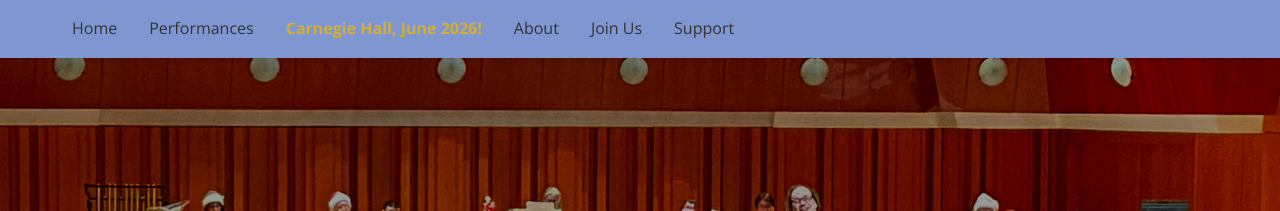
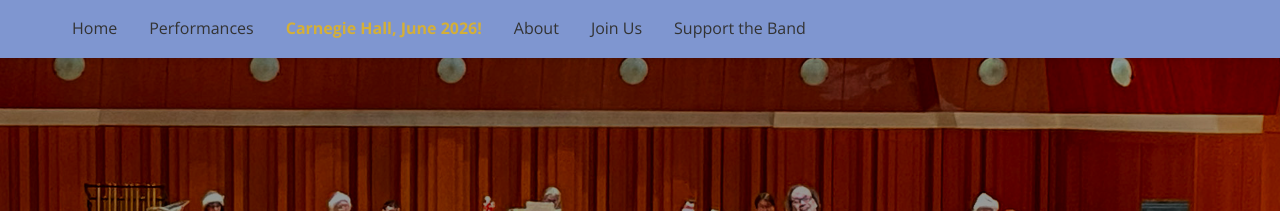
Before and after one commit to webmasterCCB/CCBwebsite, a Jekyll site: the page built from index.html, in a window 1280 px wide. Shown: the top 211 px of the page. Built offline with Jekyll 4.4.1, drawn with Linux system fonts in a browser that asks for light colours.

Commit message:
Update header.html

```diff
--- a/_includes/header.html
+++ b/_includes/header.html
@@ -14,7 +14,7 @@
         <li><a href="{{ '/carnegie-hall' | relative_url }}" style="color: #d4af37; font-weight: bold;">Carnegie Hall, June 2026!</a></li>
         <li><a href="{{ '/about' | relative_url }}">About</a></li>
         <li><a href="{{ '/join' | relative_url }}">Join Us</a></li>
-        <li><a href="{{ '/support' | relative_url }}">Support</a></li>
+        <li><a href="{{ '/support' | relative_url }}">Support the Band</a></li>
       </ul>
     </nav>
   </div>
```
